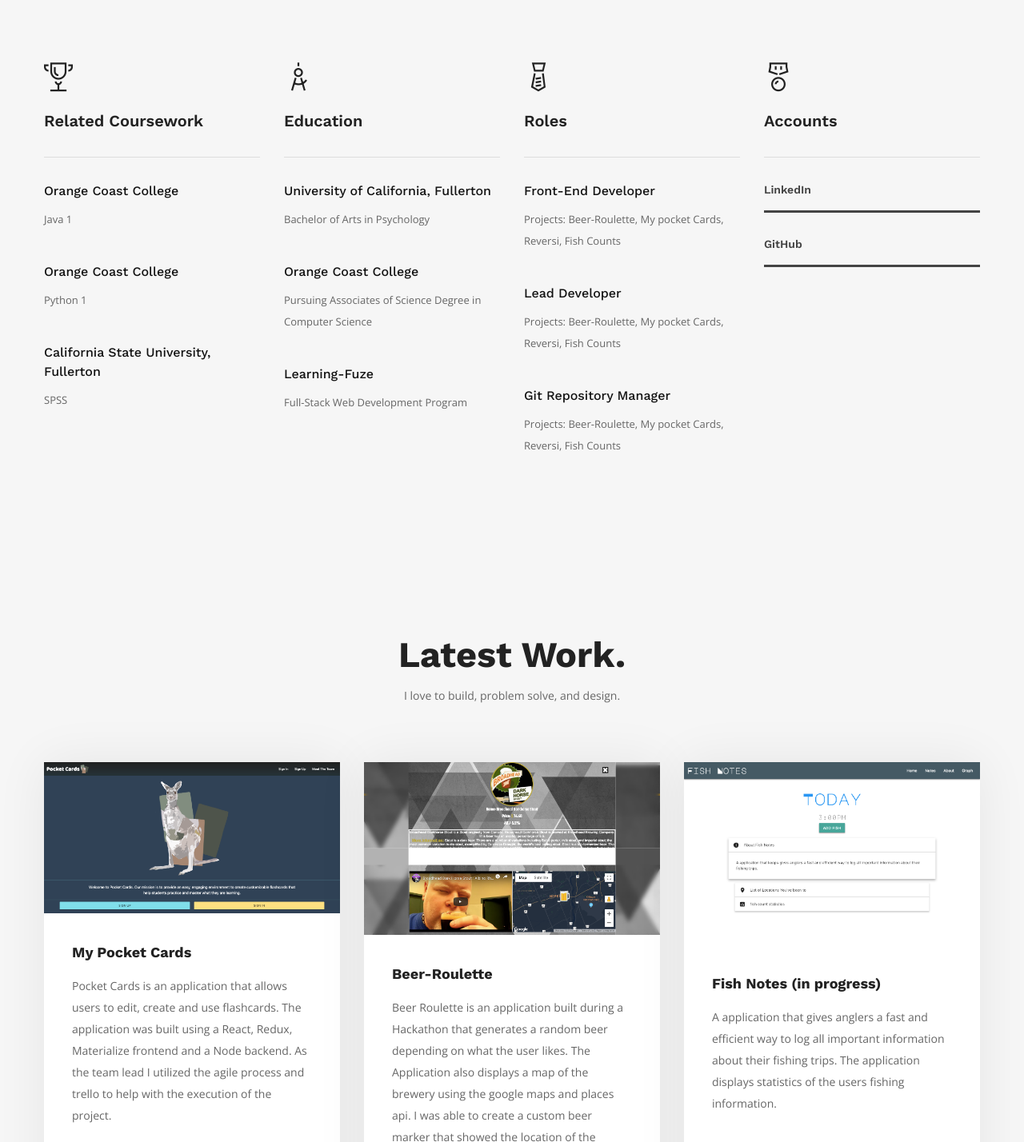
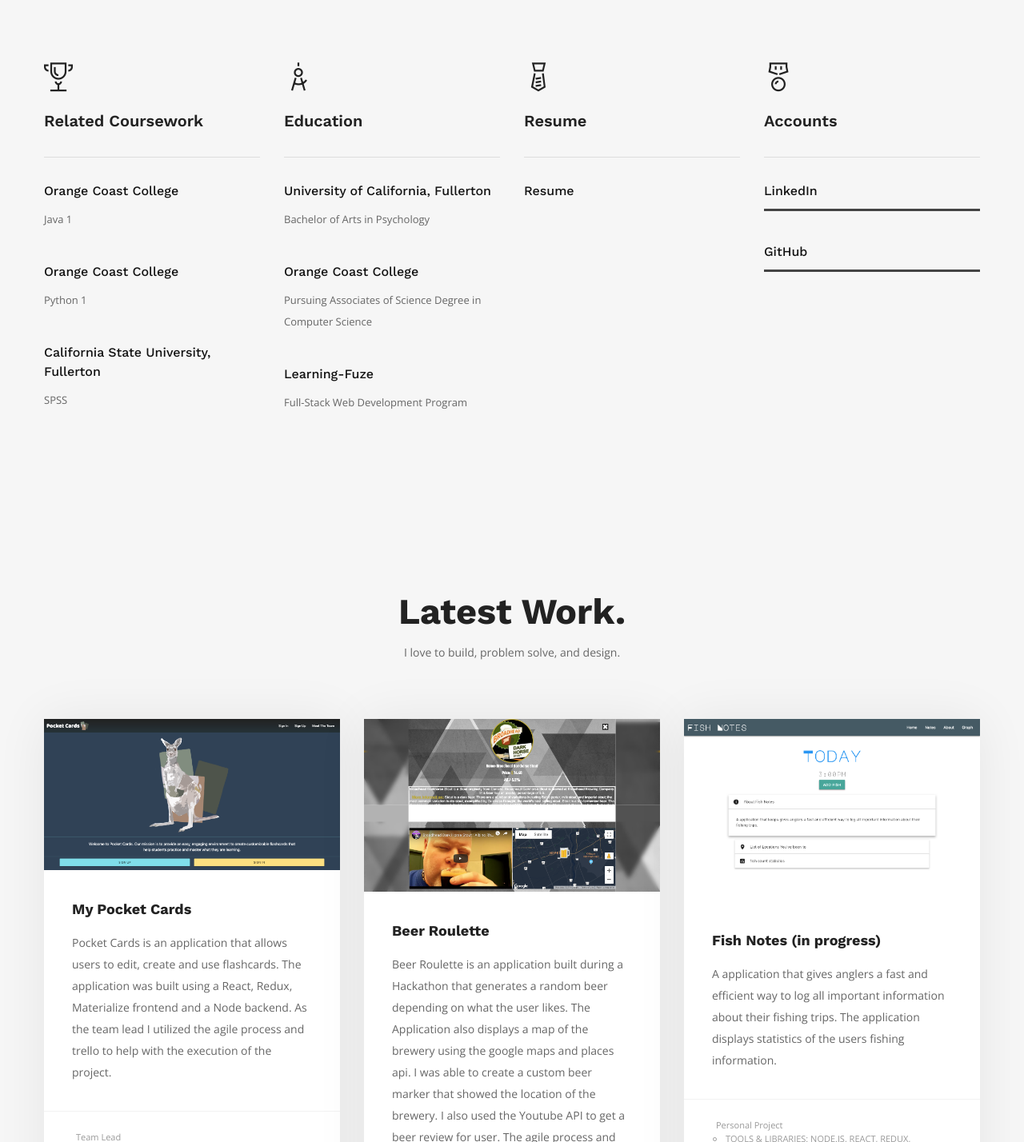
Before and after one commit to Tkim43/portfolio, a plain HTML site: page index.html in a window 1280 px wide. Shown: the part 1620-3048 px from the top of the page at 80% size. Drawn offline with nearby package versions, Linux system fonts and the light colour scheme; some packages are replaced by stand-ins of ours.

Commit message:
added resume

```diff
--- a/index.html
+++ b/index.html
@@ -214,21 +214,19 @@
                             <div class="profile-icon">
                                 <span class="icon icon-Tie"></span>
                             </div>
-                            <h3 class="profile-title">Roles</h3>
+                            <h3 class="profile-title">Resume</h3>
                             <hr class="divider divider-gross m-b-30">
-
                             <div class="profile-content">
-                                <h6>Front-End Developer</h6>
-                                <p>Projects: Beer-Roulette, My pocket Cards, Reversi, Fish Counts</p>
+                                <h6><a href ="https://docs.google.com/document/d/1B-MA7K-R-sZkcsM9kpBbafpz4eMr9xhhwt_0-0ptyD0/edit?usp=sharing">Resume</a></h6>
                             </div>
-                            <div class="profile-content">
+                            <!-- <div class="profile-content">
                                 <h6>Lead Developer</h6>
                                 <p>Projects: Beer-Roulette, My pocket Cards, Reversi, Fish Counts</p>
                             </div>
                             <div class="profile-content">
                                 <h6>Git Repository Manager</h6>
                                 <p>Projects: Beer-Roulette, My pocket Cards, Reversi, Fish Counts</p>
-                            </div>
+                            </div> -->
                         </div>
                     </div>
                     <!-- /RESUME COLUMN -->
@@ -241,20 +239,24 @@
                             </div>
                             <h3 class="profile-title">Accounts</h3>
                             <hr class="divider divider-gross m-b-30">
-
-                            <h6 class="progress-title"><a href="https://www.linkedin.com/in/tiffany-kim-b24966171/">LinkedIn</a></h6>
+                            <div class="profile-content">
+                                <h6 class="progress-title"><a href="https://www.linkedin.com/in/tiffany-kim-b24966171/">LinkedIn</a></h6>
                             <div class="progress">
                                 <div class="progress-bar" role="progressbar" style="width: 100%;" aria-valuenow="25" aria-valuemin="0" aria-valuemax="100">
                                     <!-- <span>Website</span> -->
                                 </div>
                             </div>
+                            </div>
 
-                            <h6 class="progress-title"><a href="https://github.com/Tkim43" >GitHub</a></h6>
-                            <div class="progress">
-                                <div class="progress-bar" role="progressbar" style="width: 100%;" aria-valuenow="25" aria-valuemin="0" aria-valuemax="100">
-                                    <!-- <span>Website</span> -->
+                            <div class="profile-content">
+                                <h6 class="progress-title"><a href="https://github.com/Tkim43" >GitHub</a></h6>
+                                <div class="progress">
+                                    <div class="progress-bar" role="progressbar" style="width: 100%;" aria-valuenow="25" aria-valuemin="0" aria-valuemax="100">
+                                        <!-- <span>Website</span> -->
+                                    </div>
                                 </div>
                             </div>
+
 
                             <!-- <h6 class="progress-title">PHP</h6>
                             <div class="progress">
@@ -441,7 +443,7 @@
                                 </div>
                                 <div class="blog-content">
                                     <h2 class="blog-title">
-                                        <a href="http://www.tiffanyykim.com/beer-roulette">Beer-Roulette</a>
+                                        <a href="http://www.tiffanyykim.com/beer-roulette">Beer Roulette</a>
                                     </h2>
                                     <p>Beer Roulette is an application built during a Hackathon that generates a random beer depending on what the user likes.
                                         The Application also displays a map of the brewery using the google maps and places api. I
```
